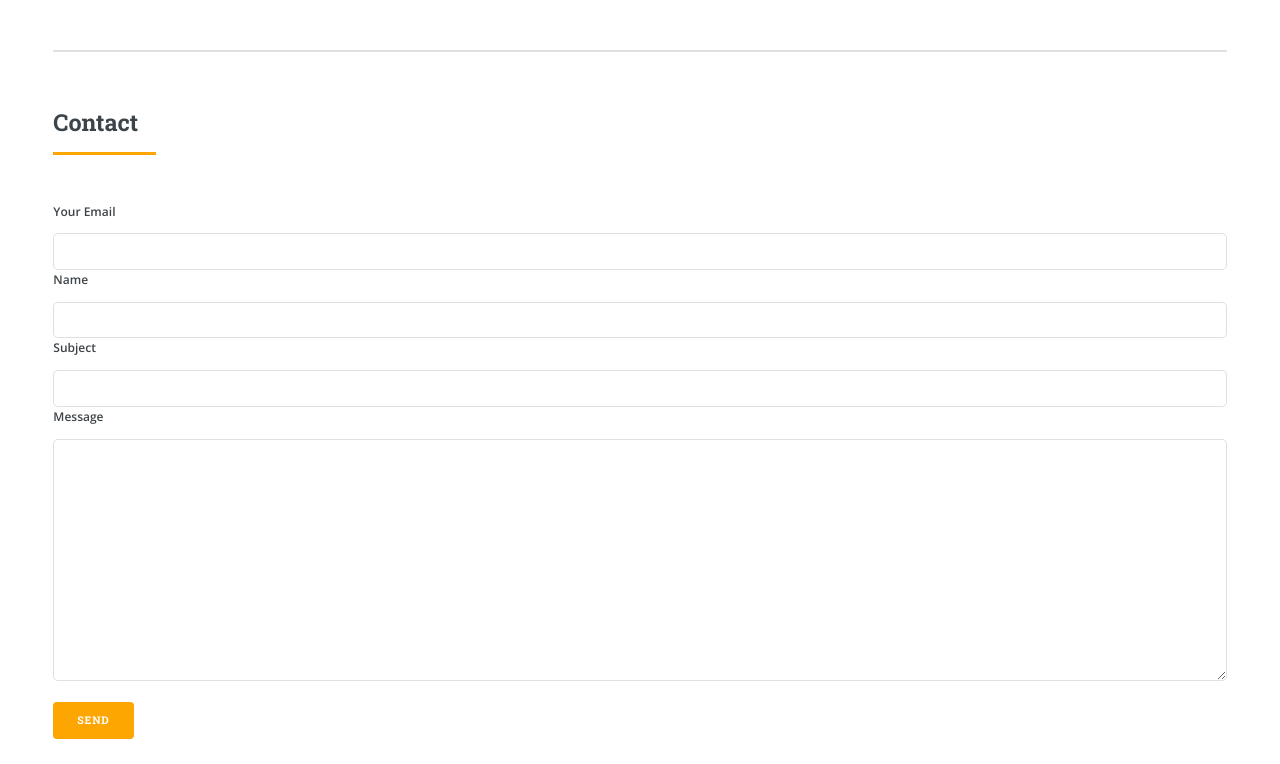
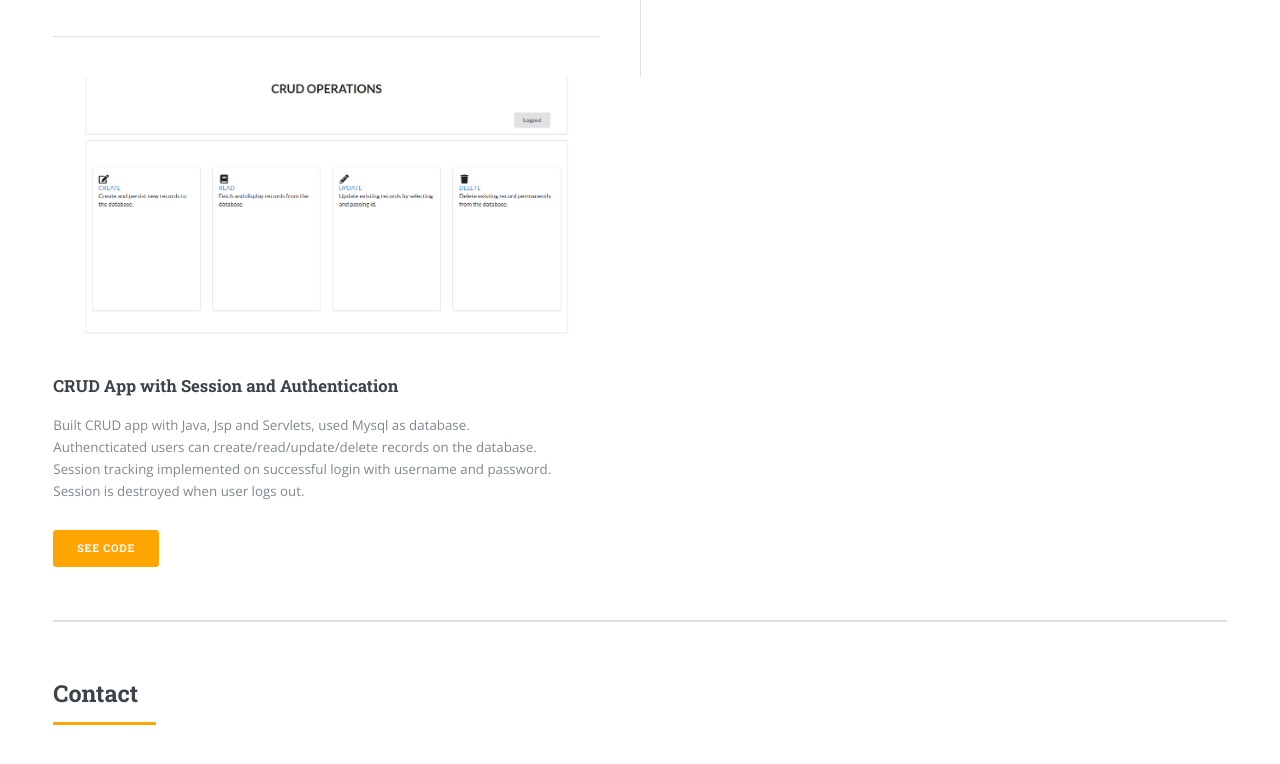
Before and after one commit to Neupane07/Neupane07.github.io, a plain HTML site: page index.html in a window 1280 px wide. Shown: the part 1873-2637 px from the top of the page. Drawn offline with nearby package versions, Linux system fonts and the light colour scheme.

Commit message:
added new java project to projects list

```diff
--- a/index.html
+++ b/index.html
@@ -123,6 +123,17 @@
                                 <li><a href="https://github.com/Neupane07/todolist" class="button">See Code</a></li>
                             </ul>
                         </article>
+                        <article>
+                            <a href="#" class="image"><img src="images/proj3.png" alt="" /></a>
+                            <h3>CRUD App with Session and Authentication</h3>
+                            <p>Built CRUD app with Java, Jsp and Servlets, used Mysql as database.<br>
+                                Authencticated users can create/read/update/delete records on the database.<br>
+                                Session tracking implemented on successful login with username and password.<br>
+                                Session is destroyed when user logs out.</p>
+                            <ul class="actions">
+                                <li><a href="https://github.com/Neupane07/javacrud" class="button">See Code</a></li>
+                            </ul>
+                        </article>
                     </div>
                 </section>
 
```
Also changed, not shown: images/proj3.png (added).
